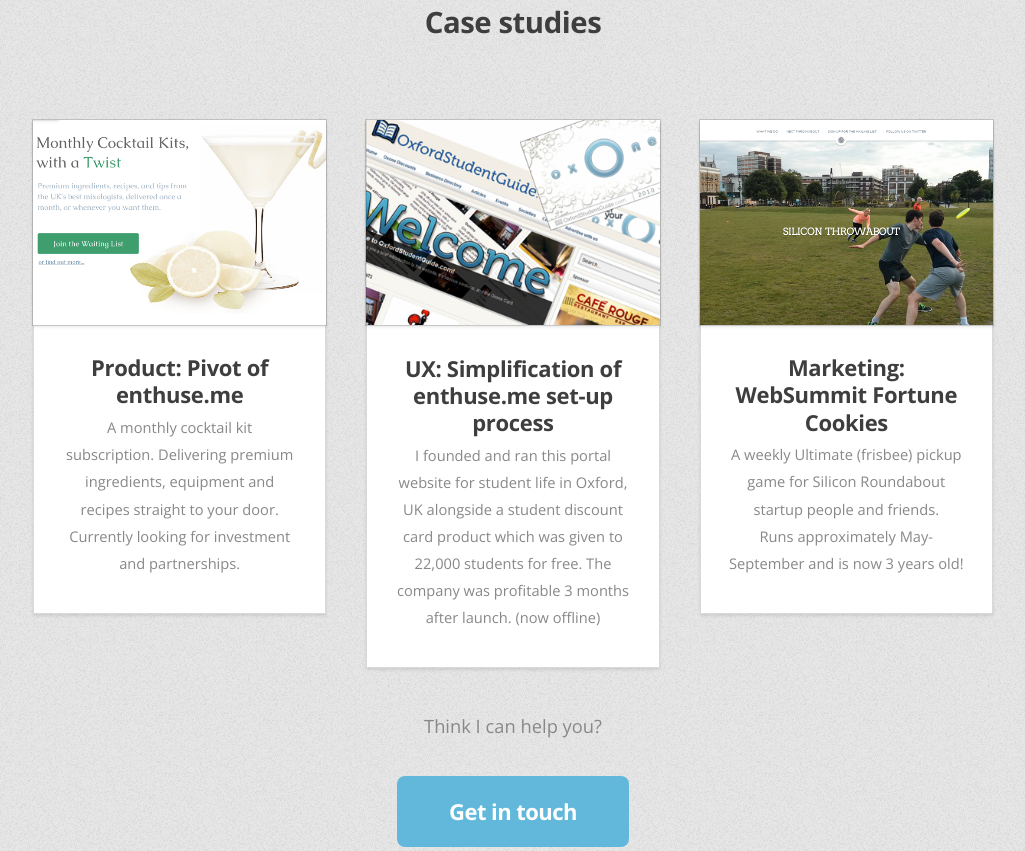
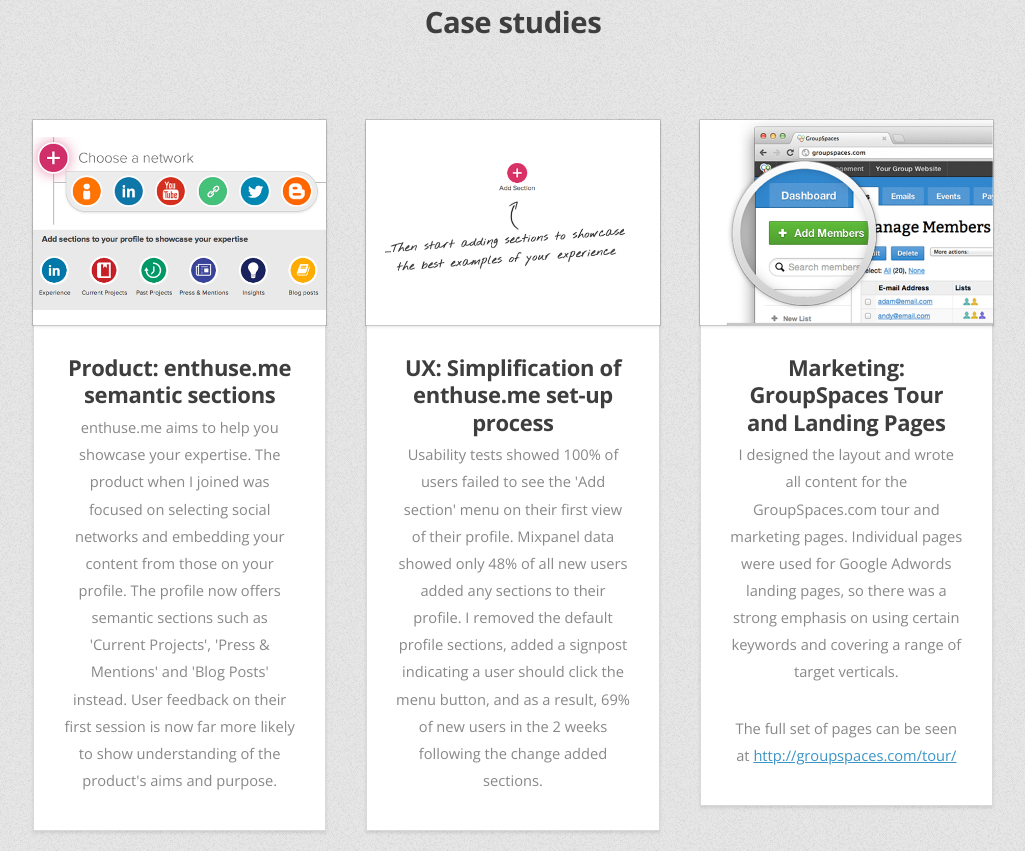
Before and after one commit to tobyvacher/tobyvacher, a plain HTML site: page index.html in a window 1280 px wide. Shown: the part 2880-3731 px from the top of the page, without its empty margins (127-1152 px from the left). Drawn offline with nearby package versions, Linux system fonts and the light colour scheme.

Commit message:
Adds 3 case study screenshots and copy

```diff
--- a/index.html
+++ b/index.html
@@ -188,25 +188,26 @@
 						<div class="row">
 							<div class="4u">
 								<article class="box box-style2">
-									<a href="http://www.givemeatwist.com" target="_blank" class="image image-full"><img src="images/twist.png" alt="" /></a>
-									<h3><a href="http://www.givemeatwist.com" target="_blank">Product: Pivot of enthuse.me</a></h3>
-									<p>A monthly cocktail kit subscription. Delivering premium ingredients, equipment and recipes straight to your door. Currently looking for investment and partnerships.</p>
+									<a href="#casestudies" target="_blank" class="image image-full"><img src="images/semanticsections.png" alt="Case study of the change to semantic sections on enthuse.me" /></a>
+									<h3>Product: enthuse.me semantic sections</h3>
+									<p>enthuse.me aims to help you showcase your expertise. The product when I joined was focused on selecting social networks and embedding your content from those on your profile. The profile now offers semantic sections such as 'Current Projects', 'Press & Mentions' and 'Blog Posts' instead. User feedback on their first session is now far more likely to show understanding of the product's aims and purpose.</p>
 								</article>
 							</div>
 
 							<div class="4u">
 								<article class="box box-style2">
-									<a href="images/osg_screenshot.png" target="_blank" class="image image-full"><img src="images/oxfordstudentguide.png" alt="Oxford Student Guide and the Oxone Card - Online student portal and offline discount card product" /></a>
-									<h3><a href="images/osg_screenshot.png" target="_blank">UX: Simplification of enthuse.me set-up process</a></h3>
-									<p>I founded and ran this portal website for student life in Oxford, UK alongside a student discount card product which was given to 22,000 students for free. The company was profitable 3 months after launch. (now offline)</p>
+									<a href="#casestudies" target="_blank" class="image image-full"><img src="images/addsection.png" alt="Case study of simpfilying the enthuse.me set up process" /></a>
+									<h3>UX: Simplification of enthuse.me set-up process</h3>
+									<p>Usability tests showed 100% of users failed to see the 'Add section' menu on their first view of their profile. Mixpanel data showed only 48% of all new users added any sections to their profile. I removed the default profile sections, added a signpost indicating a user should click the menu button, and as a result, 69% of new users in the 2 weeks following the change added sections.</p>
 								</article>
 							</div>
 
 							<div class="4u">
 								<article class="box box-style2">
-									<a href="http://www.siliconthrowabout.com" target="_blank" class="image image-full"><img src="images/siliconthrowabout.png" alt="Silicon Throwabout - Weekly Startup Ultimate frisbee game" /></a>
-									<h3><a href="http://www.siliconthrowabout.com" target="_blank">Marketing: WebSummit Fortune Cookies</a></h3>
-									<p>A weekly Ultimate (frisbee) pickup game for Silicon Roundabout startup people and friends.<br />Runs approximately May-September and is now 3 years old!</p>
+									<a href="http://groupspaces.com/tour/" target="_blank" class="image image-full"><img src="images/groupspacestour.png" alt="Case study of feature tour and marketing pages for GroupSpaces.com" /></a>
+									<h3>Marketing: GroupSpaces Tour and Landing Pages</h3>
+									<p>I designed the layout and wrote all content for the GroupSpaces.com tour and marketing pages. Individual pages were used for Google Adwords landing pages, so there was a strong emphasis on using certain keywords and covering a range of target verticals.</p>
+									<p>The full set of pages can be seen at <a href="http://groupspaces.com/tour/" target="_blank">http://groupspaces.com/tour/</a></p>
 								</article>
 							</div>
 						</div>
```
Also changed, not shown: images/addsection.png (added), images/groupspacestour.png (added), images/semanticsections.png (added).
